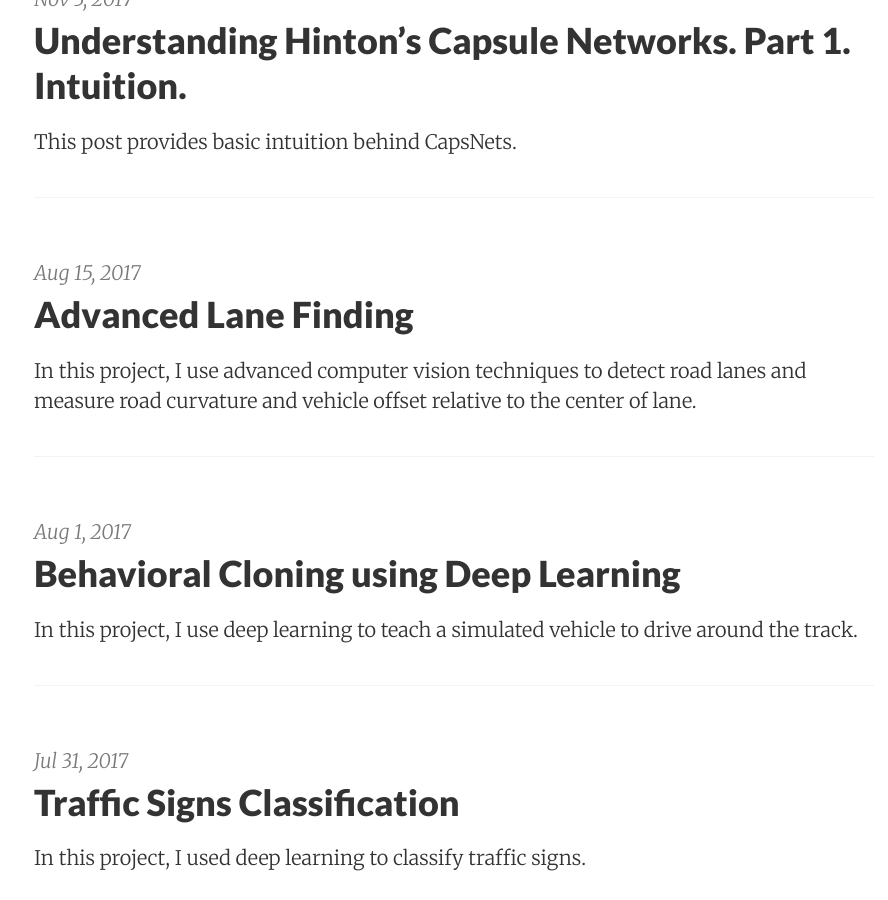
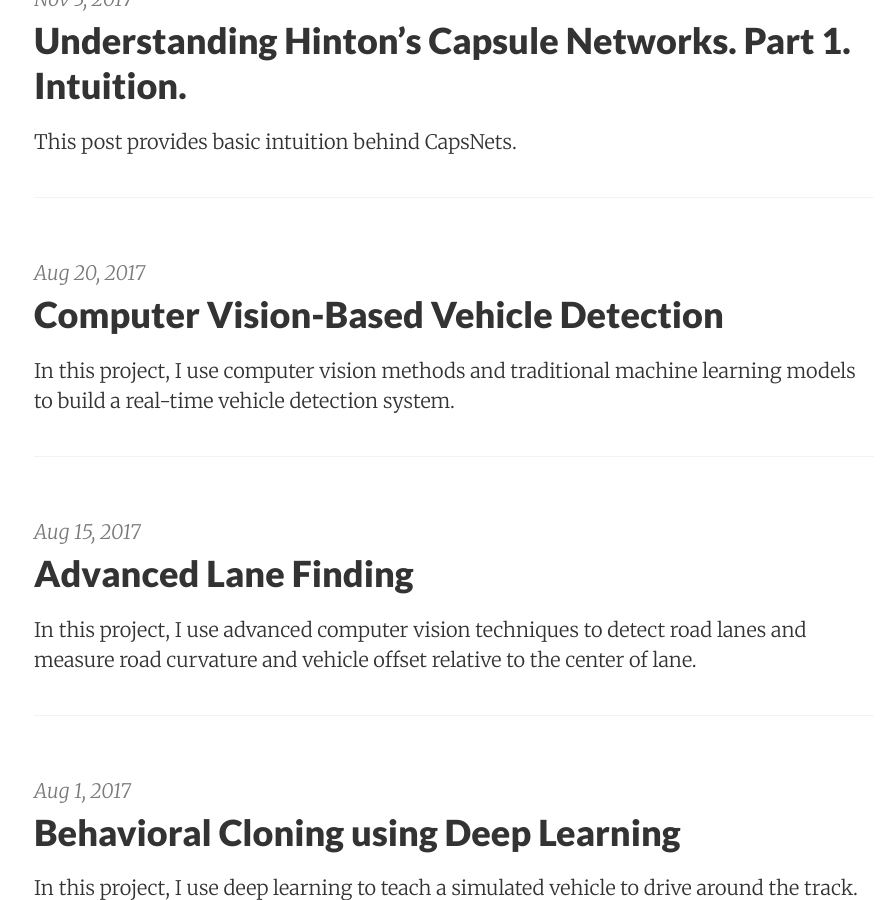
Before and after one commit to pechyonkin/pechyonkin.github.io, a Jekyll site: the page built from index.html, in a window 1280 px wide and 900 px high, scrolled down 1344 px. Shown: the whole window, without its empty margins (186-1074 px from the left). Built offline with Jekyll 4.4.1, drawn with Linux system fonts in a browser that asks for light colours; nearby versions of some CDN libraries; the list of posts is cut into pages by our own code; part of the change alters nothing that is shown.

Commit message:
add carnd p5 to portfolio

```diff
--- /dev/null
+++ b/_posts/2017-08-20-vehicle-detection-cv.md
@@ -0,0 +1,238 @@
+---
+layout:     post
+title:      Computer Vision-Based Vehicle Detection
+date:       2017-08-20
+summary:    In this project, I use computer vision methods and traditional machine learning models to build a real-time vehicle detection system.
+permalink:	/portfolio/:title/
+use_math:	true
+subscription-form: true
+---
+
+## Portfolio Project Report
+
+<div class="video-container">
+    <iframe src="https://www.youtube.com/embed/XuO45tblUBs" frameborder="0" width="840" height="475"> </iframe>
+</div>
+
+*Note*: Code for this project can be found [on my GitHub](https://github.com/pechyonkin/carnd-p05-vehicle-detection-cv).
+
+The goals / steps of this project are the following:
+
+* Perform a Histogram of Oriented Gradients (HOG) feature extraction on a labeled training set of images and train a classifier Linear SVM classifier
+* Apply a color transform and append binned color features, as well as histograms of color, to your HOG feature vector.
+* Normalize features and randomize a selection for training and testing.
+* Implement a sliding-window technique and use a trained classifier to search for vehicles in images.
+* Run pipeline on a video stream and creating a heat map of recurring detections frame by frame to reject outliers and follow detected vehicles.
+* Estimate a bounding box for vehicles detected.
+
+## 0. Preface
+
+Functionality-wise, all code for this project is stored in file `utils2.py`. I also make use of some functions from previous project, which is in file `utils.py`. All the processing steps and my project workflow, as well as some textual comments and visualization are in Jupyter Notebook `vehicle-detection.ipynb` that comes with submission.
+
+Repository also contains folder `figures/` that contain all relevant visualizations used in this project.
+
+## 1. Histogram of Oriented Gradients (HOG)
+
+### 1.1 Data Preparation and Exploration
+
+Before going into feature selection, I decided to prepare the data and perform data exploration and visualization.
+
+First, I read all the images from data folders and put all of them in a single `np.array` that had 4 dimensions and shape: `n_imgs x img_height x img_width x n_channels`. In addition, I created another `np.array` with labels, that only had one dimension and shape of `n_imgs`.
+
+I then used `pickle` package to store them on disk to save time in the future and not read all images separately.
+
+Code for this is contained in `Section 1` of Jupyter notebook. The function used from `utils2.py` is [make_data()](https://github.com/pechyonkin/carnd-p05-vehicle-detection-cv/blob/7fd439191b440632cee0629709b89d6a4b81ca04/utils2.py#L61).
+
+In the next section, I visualized some of the data and also calculated descriptive statistics. Below are visualizations of 36 cars images, randomly selected from the data set. Not that all images in the data set present photos of cars taken from behind or slightly from the side. There are no photos taken from the front. This is useful for our project, but might not be so good for generalization of the algorithm. What if we also want to detect cars from the front? We would need new data for that.
+
+{% include image.html
+            img="images/201708-vehicle-detection-cv/random-cars.jpg"
+            title="random-cars"
+            caption="36 randomly selected car images from the data set." %}
+
+And here are 36 non-cars images, randomly selected from the data set:
+
+{% include image.html
+            img="images/201708-vehicle-detection-cv/random-noncars.jpg"
+            title="random-noncars"
+            caption="36 randomly selected non-car images from the data set." %}
+
+To randomly select and plot data, I wrote a function [plot_random_data()](https://github.com/pechyonkin/carnd-p05-vehicle-detection-cv/blob/7fd439191b440632cee0629709b89d6a4b81ca04/utils2.py#L137).
+
+I also paid attention to class sizes in order to make sure there is no class imbalance. There are 8792 cars in the data set and there are 8968 non-cars in the data set, which means data imbalance is not a problem and we should not worry about it.
+
+I also played with different color channels to get a feel how they look. Function to do it interactively is in the notebook. It uses [plotChannels()](https://github.com/pechyonkin/carnd-p05-vehicle-detection-cv/blob/7fd439191b440632cee0629709b89d6a4b81ca04/utils2.py#L173) function  in `utils2.py`.
+
+### 1.2 Explain how (and identify where in your code) you extracted HOG features from the training images.
+
+Feature extraction is performed in `Section 3` of the notebook.
+
+Most important functions that I used from `utils2.py` are [extract_features()](https://github.com/pechyonkin/carnd-p05-vehicle-detection-cv/blob/7fd439191b440632cee0629709b89d6a4b81ca04/utils2.py#L310) and [summarize()](https://github.com/pechyonkin/carnd-p05-vehicle-detection-cv/blob/7fd439191b440632cee0629709b89d6a4b81ca04/utils2.py#L79). Extract features function is adapted from the classroom example.
+
+As with many machine learning projects, there is no right answer to what features to use and what combination of parameters are the best ones. There are two approaches that I took to decide: reading other people's results and playing with different values myself.
+
+I saw that some other Udacity students only went with HOG features, and I decided to go with it at first. But when I got to video pipeline, I discovered that it did not work for me: false positives was a big problem and classifier was detecting cars where there definitely were no cars. I decided to fix this problem by expanding feature space with spatial features and color histogram feature. Not only did it help to reduce false positives occurrence, it also increased accuracy of classifier from `0.94` to more than `0.98`, which is a quite substantial jump.
+
+To summarize, there were 3 groups of features used to train classifier:
+
+1. HOG features (9 orientations, 8 pixels per cess, 2 cells per block, all hog channels for YUV color space)
+2. Spatial features (32 x 32 spacial dimension)
+3. Color histogram (32 bins in histogram)
+
+### 1.3 Explain how you settled on your final choice of HOG parameters.
+
+For HOG I tried different combinations and saw accuracy of classifier, eventually I stopped at said parameters. For spatial and color features, I used default values used in classroom and it worked at those values so I did not explore possibilities of fine-tuning those parameters.
+
+Below I will show HOG images for car and non-cars for the same random subsample as figures above, they both are for `R` channel of RGB color space. It is only for visualization purpose to see some patterns. Even though I did not use RGB, it is still clear that cars and non-cars have different patterns of HOG edges. Cars have more complex patterns, whereas non-cars have a much simpler pattern comprising of one diagonal or a corner in most cases. Examples are below. There are similar visualizations at the end of this report for other channels.
+
+{% include image.html
+            img="images/201708-vehicle-detection-cv/hog-images-cars-channel-R.jpg"
+            title="hog-images-cars-channel-R"
+            caption="HOG features for the same 36 car images from above for the red color channel." %}
+
+{% include image.html
+            img="images/201708-vehicle-detection-cv/hog-images-noncars-channel-R.jpg"
+            title="hog-images-noncars-channel-R"
+            caption="HOG features for the same 36 non-car images from above for the red color channel." %}
+
+To produce HOG visualizations, I wrote a [plot_hog_imgs()](https://github.com/pechyonkin/carnd-p05-vehicle-detection-cv/blob/7fd439191b440632cee0629709b89d6a4b81ca04/utils2.py#L151) function that can be found in `utils2.py`.
+
+
+### 1.4 Describe how (and identify where in your code) you trained a classifier using your selected HOG features (and color features if you used them).
+
+After extracting the features and before training, I normalized the data to have zero mean and standard deviation of one. I used `sklearn.preprocessing.StandardScaler` for this purpose.
+
+Here is the summary of data before normalization:
+
+{% include image.html
+            img="images/201708-vehicle-detection-cv/data-summary.png"
+            title="data-summary"
+            caption="Statistics of non-normalized features." %}
+
+And here is normalized data. Note that mean is very close to zero and SD is almost one.
+
+{% include image.html
+            img="images/201708-vehicle-detection-cv/data-summary-scaled.png"
+            title="data-summary-scaled.png"
+            caption="Statistics of features after normalization. Note that mean is close to 0 and standard deviation is close to 1." %}
+
+Then I needed to choose a classifier. At first I tried `SVC` but it took to long to train so I switched to `LinearSVC`. In addition to training faster, it only has one hyper-parameter: regularization coefficient `C`. I performed grid search over a range of value using `GridSearchCV` and determined that `C` of 0.001 was the best with reported accuracy of `0.9845` on the test set.
+
+Accuracy is good, but what about false positive and false negative rates? To answer that I examined confusion matrices of this classifier, which can be seen below in both normalized and non-normalized flavors.
+
+{% include image.html
+            img="images/201708-vehicle-detection-cv/confusion.jpg"
+            title="confusion"
+            caption="Confusion matrix for the trained classifier. Numbers in the boxes represent the number of training examples in each category." %}
+
+{% include image.html
+            img="images/201708-vehicle-detection-cv/confusion-norm.jpg"
+            title="confusion-norm"
+            caption="Confusion matrix for the trained classifier. Numbers in the boxes represent the proportion of training examples in each category." %}
+
+1% false positive and 2% false negative rates are really good. This means that out of 3552 test images only 55 were misclassified. Not too bad. I pickled both classifier and scaler and proceeded to building detection system on images and then on videos.
+
+To plot confusion matrices, I used [plot_confusion_matrix()](https://github.com/pechyonkin/carnd-p05-vehicle-detection-cv/blob/7fd439191b440632cee0629709b89d6a4b81ca04/utils2.py#L328) in `utils2.py`. I took it from `sklearn` documentation. Reference is in the comments of code.
+
+---
+## 2. Sliding Window Search
+
+### 2.1 Describe how (and identify where in your code) you implemented a sliding window search.  How did you decide what scales to search and how much to overlap windows?
+
+In order to perform sliding window search, first a list of windows is generated and then algorithm tries to predict if there is a car in that window.
+
+I developed a dynamically determined window size in the function [box_size()](https://github.com/pechyonkin/carnd-p05-vehicle-detection-cv/blob/7fd439191b440632cee0629709b89d6a4b81ca04/utils2.py#L383) in `utils2.py`. The idea is that objects that are farther away are smaller and therefore only need a small window to look for them. But how do we know if an object if far or close in the camera image? Well, the closer the object to the car, the closer it will be to the bottom of the image. And objects that are far from the car will be higher in the image. Therefore, it is possible to use vertical coordinate to determine an appropriate window size, which I did in the above mentioned function. It will take a vertical coordinate and return the size of the box corresponding to that coordinate. Below is and example, where higher windows have smaller size and lower windows have larger size.
+
+{% include image.html
+            img="images/201708-vehicle-detection-cv/dynamic-boxes.jpg"
+            title="dynamic-boxes"
+            caption="A sample of dynamically changing boxes. Closer cars are lower on the vertical axis and boxes are larger. Farther cars are higher on the vertical axis and boxes are smaller." %}
+
+I had to play with parameters of that function to match sizes in such a way that car can be detected robustly.
+
+Then I implemented function [slide_dynamic_window()](https://github.com/pechyonkin/carnd-p05-vehicle-detection-cv/blob/7fd439191b440632cee0629709b89d6a4b81ca04/utils2.py#L458) to generate windows to look in the image for cars. It will only look in the lower part of the image, because we are not interested in detecting cars where the sky is.
+
+The function outputs a list of windows that can be applied to the image. I plotted a subset of those windows in the figure below.
+
+{% include image.html
+            img="images/201708-vehicle-detection-cv/dynamic-boxes-random.jpg"
+            title="dynamic-boxes-random"
+            caption="Random selection of sliding windows. I decided to only plot a selection because if I plotted all the boxes they would obscure the image itself." %}
+
+The parameters used for sliding windows in the final pipeline were as follows:
+
+- minimal size of 64 pixels
+- maximal size of 160 pixels
+- overlap of 50%
+- size of the window determined by the vertical coordinate of the center of the window inside the image
+
+### 2.2 Show some examples of test images to demonstrate how your pipeline is working.  What did you do to optimize the performance of your classifier?
+
+The pipeline works as follows:
+
+1. windows are generated
+2. each window is resized to 64 by 64 pixels
+3. HOG, spacial and color features are extracted, vector of length 4932 is produced
+4. feature vector is fed in the classifier and prediction is extracted
+5. windows with positive predictions are plotted to produce output as below (note a false positive in the left side of the image, we will deal with it by using thresholding and temporal accumulation of frames):
+
+{% include image.html
+            img="images/201708-vehicle-detection-cv/test-cars.jpg"
+            title="test-cars"
+            caption="The main steps of a video frame processing pipeline." %}
+
+To produce this result the following functions were implemented:
+
+- [box_size()](https://github.com/pechyonkin/carnd-p05-vehicle-detection-cv/blob/7fd439191b440632cee0629709b89d6a4b81ca04/utils2.py#L383) to determine right size of candidate window
+- [draw_boxes()](https://github.com/pechyonkin/carnd-p05-vehicle-detection-cv/blob/7fd439191b440632cee0629709b89d6a4b81ca04/utils2.py#L400) to draw detected boxes in the image
+- [slide_dynamic_window()](https://github.com/pechyonkin/carnd-p05-vehicle-detection-cv/blob/7fd439191b440632cee0629709b89d6a4b81ca04/utils2.py#L458) to produce candidate windows
+- [search_windows()](https://github.com/pechyonkin/carnd-p05-vehicle-detection-cv/blob/7fd439191b440632cee0629709b89d6a4b81ca04/utils2.py#L487) to return detected cars' bounding boxes
+
+---
+## 3. Video Implementation
+
+### 3.1 Simple Video Pipeline
+
+To get rid of false positive and only have one bounding box per car, I followed approach offered by Udacity: heat maps with thresholding and labeling. The whole pipeline looks as follows:
+
+{% include image.html
+            img="images/201708-vehicle-detection-cv/image-pipeline.jpg"
+            title="image-pipeline"
+            caption="Caption" %}
+
+After receiving boxes for which classifier thinks that they are cars, we make a heat map of all the boxes, where each box contributes value of 1 for every pixel of that bounding box. For example, if for some pixel in the image, there are 5 intersecting bounding boxes, the value of corresponding pixel of the heat map will be 5.
+
+Then we set to 0 all values below certain threshold and return the heat map. The value had to be set by trial and error.
+
+Then we apply `scipy.ndimage.measurements.label()` to retrieve boxes of isolated regions of the heat map and these will be final bounding boxes that we draw on top of the image.
+
+All these steps are implemented in function [labeled_image()](https://github.com/pechyonkin/carnd-p05-vehicle-detection-cv/blob/7fd439191b440632cee0629709b89d6a4b81ca04/utils2.py#L568) in `utils2.py`. It creates heat map, applies threshold, finds labels and draws them on the image. This function is the basis for the simple pipeline, that works on each frame individually and disregards whatever happens in frames before. The simple pipeline is implemented in function `process_image_simple()` in `Section 5` of the notebook.
+
+I will improve on it in section 3.2.
+
+### 3.1 Provide a link to your final video output.  Your pipeline should perform reasonably well on the entire project video (somewhat wobbly or unstable bounding boxes are ok as long as you are identifying the vehicles most of the time with minimal false positives.)
+
+Final video for this project can be found at `output_videos/final_video.mp4`.
+
+### 3.2 Describe how (and identify where in your code) you implemented some kind of filter for false positives and some method for combining overlapping bounding boxes.
+
+After I implemented simple pipeline as described in section 3.1 of this report, there still were some of the false positives in the video. The fix was rather simple: I accumulated last 15 frames to calculate the heat map and then used thresholding and labeling as before to retrieve final bounding boxes. I had to play with the number of frames and value of threshold before I was satisfied, I stopped at 15 frames back and threshold value of 25. The pipeline is implemented in function `process_image_advanced()` in `Section 6` of the notebook.
+
+
+---
+
+### 4. Discussion
+
+### 4.1 Briefly discuss any problems / issues you faced in your implementation of this project.  Where will your pipeline likely fail?  What could you do to make it more robust?
+
+As with any project there was a lot of trial and error. I tried different approaches and sometimes some of them did not work well. For example, in the beginning, I only used HOG features, but that resulted in too many false positives, so I had to incorporate spacial and color features in addition to HOG.
+
+Not for the first time I see that hyper parameter tuning is one of the most important parts of any machine learning project. The challenge is that there are too many combinations and you do not know in advance which one is good and which one is bad. To deal with this, one needs to do experimentation and also learn from other practitioners.
+
+I do not think that approach taken for vehicle detection in this project is particularly robust and a good way to go. First of all, it only recognizes cars from the back (because of data set). Secondly, it is hard to see how to generalize it well for other classes of objects, such as signs, pedestrians, traffic lights etc. I firmly believe that deep learning is the way to go, especially with such networks as Fast R-CNN that demonstrated amazing results and works really fast and really accurately.
+
+This project uses heat maps accumulated over multiple frames. This means that if a car is moving very fast in the frame, it might get rejected by the algorithm. Another area where the algorithm might fail, is operating in dark conditions or when cars are positioned sideways toward the camera, because the classifier only learned to classify cars in daylight and from behind.
+
+Even though I am confident that my algorithm is not very robust, this is not the point. I think the value of this project is not its production and real world readiness, but the learning that it helped me achieve. Now I feel more proficient in creating pipelines that use computer vision and machine learning techniques. In addition to that, I have a nice portfolio of projects to show to a potential employer.
+
+P.S. This is the last project of the first term. It was a very difficult term and I did not expect it to be like that when I was starting. I am really happy that Udacity is bringing education in cutting edge technology at a very affordable price and provides materials that almost no universities teach at this point. I'd also like to thank all Udacity reviewers for providing valuable feedback and motivating me to keep learning, no matter how frustrating it can get from time to time.
--- a/portfolio.md
+++ b/portfolio.md
@@ -11,3 +11,4 @@ tags: portfolio
 2. [Traffic sign classification](/portfolio/traffic-signs-classification/) using deep learning [`Python`, `Tensorflow`, `OpenCV`]
 3. [Behavioral cloning](/portfolio/behavioral-cloning/) using deep learning [`Python`, `Keras`, `OpenCV`]
 4. [Advanced lane detection](/portfolio/advanced-lane-finding/) with camera calibration. In addition road curvature and vehicle offset relative to the center of line are calculated [`Python`, `OpenCV`]
+5. Computer vision-based real-time [vehicle detection system](/portfolio/vehicle-detection-cv/) [`Python`, `scikit-learn`, `OpenCV`]
```
Also changed, not shown: images/201708-vehicle-detection-cv/confusion-norm.jpg (added), images/201708-vehicle-detection-cv/confusion.jpg (added), images/201708-vehicle-detection-cv/data-summary-scaled.png (added), images/201708-vehicle-detection-cv/data-summary.png (added), images/201708-vehicle-detection-cv/dynamic-boxes-random.jpg (added), images/201708-vehicle-detection-cv/dynamic-boxes.jpg (added), images/201708-vehicle-detection-cv/hog-images-cars-channel-B.jpg (added), images/201708-vehicle-detection-cv/hog-images-cars-channel-G.jpg (added), images/201708-vehicle-detection-cv/hog-images-cars-channel-R.jpg (added), images/201708-vehicle-detection-cv/hog-images-noncars-channel-B.jpg (added), images/201708-vehicle-detection-cv/hog-images-noncars-channel-G.jpg (added), images/201708-vehicle-detection-cv/hog-images-noncars-channel-R.jpg (added), images/201708-vehicle-detection-cv/image-pipeline.jpg (added), images/201708-vehicle-detection-cv/random-cars.jpg (added), 2 more files.
